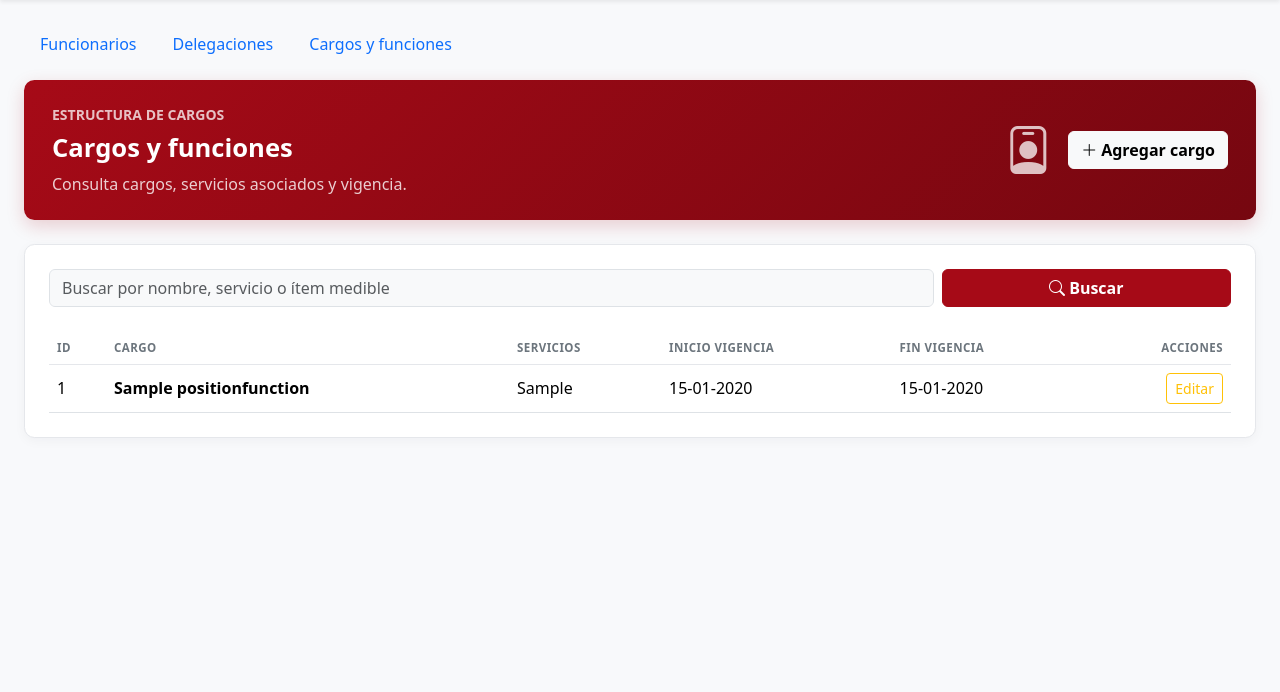
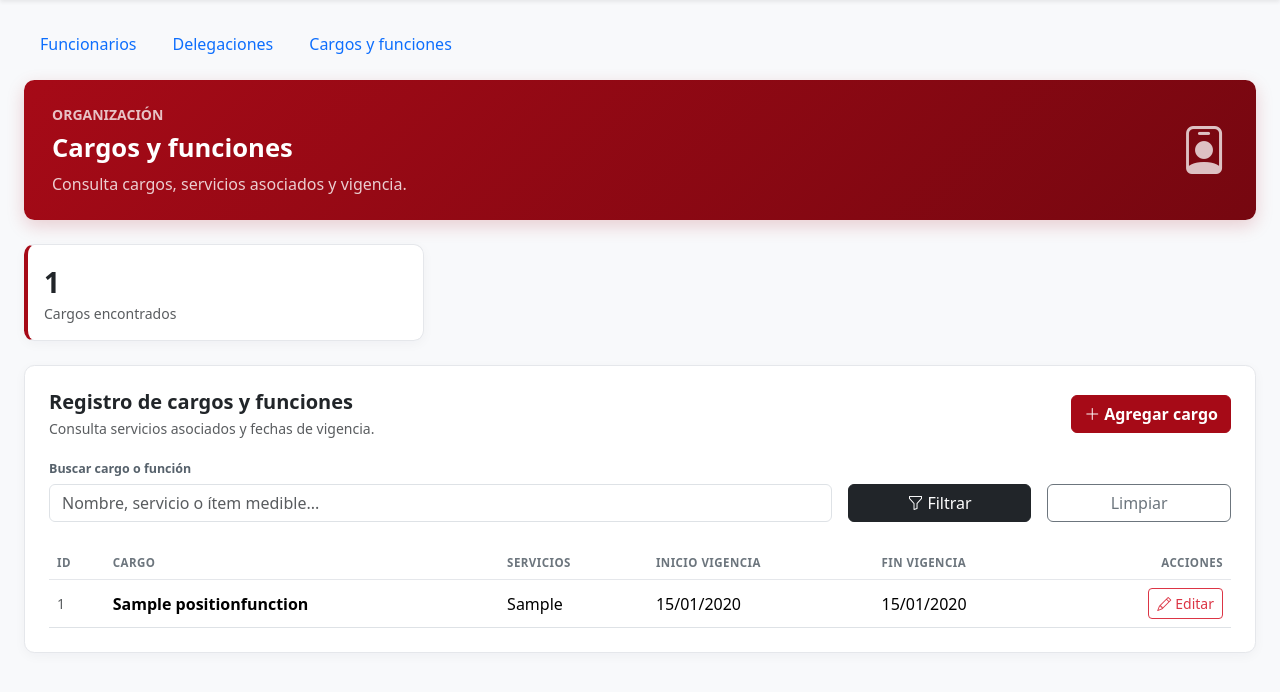
Before and after one commit to Franxescoo/Proyecto_Muni, a Django app: page /organization/positions/ in a window 1280 px wide. Shown: the part 74-766 px from the top of the page. Run offline with Django 5.2, Linux system fonts and the light colour scheme; a user stored in the database is signed in; tables that the repository leaves empty hold one stand-in row (values such as "Sample post").

Commit message:
Rediseña listado de cargos y funciones al estilo Monitoring

```diff
--- a/templates/organization/position_list.html
+++ b/templates/organization/position_list.html
@@ -3,18 +3,47 @@
 {% block titulo %}Cargos y funciones · Organización{% endblock %}
 
 {% block contenido %}
-<div class="organization-shell">
+<div class="organization-shell pb-4">
     <section class="organization-hero mb-4 d-flex flex-wrap align-items-center justify-content-between gap-3">
-    <div><div class="small text-uppercase fw-semibold opacity-75 mb-2">Estructura de cargos</div><h1 class="mb-2 fw-bold">Cargos y funciones</h1><p class="mb-0">Consulta cargos, servicios asociados y vigencia.</p></div>
-    <div class="d-flex align-items-center gap-3"><i class="bi bi-person-badge display-5 opacity-75" aria-hidden="true"></i>
-    {% if perms.organization.add_positionfunction %}<a class="btn btn-light fw-semibold" href="{% url 'organization:position_create' %}"><i class="bi bi-plus-lg me-1"></i>Agregar cargo</a>{% endif %}
+        <div>
+            <div class="small text-uppercase fw-semibold opacity-75 mb-2">Organización</div>
+            <h1 class="mb-2 fw-bold">Cargos y funciones</h1>
+            <p class="mb-0">Consulta cargos, servicios asociados y vigencia.</p>
         </div>
+        <i class="bi bi-person-badge display-5 opacity-75" aria-hidden="true"></i>
     </section>
 
+    <div class="row g-3 mb-4">
+        <div class="col-12 col-md-4">
+            <div class="section-card metric h-100 p-3" style="border-left:4px solid #a60a17;">
+                <div class="value fs-3 fw-bold">{{ positions|length }}</div>
+                <div class="label text-muted small">Cargos encontrados</div>
+            </div>
+        </div>
+    </div>
+
     <section class="section-card p-3 p-lg-4">
-    <form method="get" class="row g-2 mb-4">
-        <div class="col-md-9"><label class="visually-hidden" for="position-search">Buscar cargo</label><input id="position-search" class="form-control bg-light" name="q" value="{{ query }}" placeholder="Buscar por nombre, servicio o ítem medible"></div>
-        <div class="col-md-3"><button class="btn btn-organization w-100 fw-semibold" type="submit"><i class="bi bi-search"></i> Buscar</button></div>
+        <div class="d-flex flex-wrap justify-content-between align-items-center gap-2 mb-3">
+            <div>
+                <h2 class="h5 mb-1 fw-bold">Registro de cargos y funciones</h2>
+                <p class="text-muted small mb-0">Consulta servicios asociados y fechas de vigencia.</p>
+            </div>
+            {% if perms.organization.add_positionfunction %}
+            <a class="btn btn-organization fw-semibold" href="{% url 'organization:position_create' %}"><i class="bi bi-plus-lg me-1"></i>Agregar cargo</a>
+            {% endif %}
+        </div>
+
+        <form method="get" class="row g-3 align-items-end mb-4">
+            <div class="col-12 col-md-8">
+                <label class="organization-filter-label" for="position-search">Buscar cargo o función</label>
+                <input id="position-search" class="form-control" type="search" name="q" value="{{ query }}" placeholder="Nombre, servicio o ítem medible...">
+            </div>
+            <div class="col-12 col-md-2">
+                <button class="btn btn-dark w-100" type="submit"><i class="bi bi-funnel me-1"></i>Filtrar</button>
+            </div>
+            <div class="col-12 col-md-2">
+                <a class="btn btn-outline-secondary w-100" href="{% url 'organization:position_list' %}">Limpiar</a>
+            </div>
         </form>
 
         <div class="table-responsive">
@@ -23,11 +52,19 @@
                 <tbody>
                     {% for position in positions %}
                     <tr>
-                    <td>{{ position.position_id }}</td><td class="fw-semibold">{{ position.position_name }}</td><td>{{ position.services|truncatechars:70 }}</td><td>{{ position.validity_start|date:"d-m-Y" }}</td><td>{{ position.validity_end|date:"d-m-Y" }}</td>
-                    <td class="text-end">{% if perms.organization.change_positionfunction %}<a class="btn btn-sm btn-outline-warning" href="{% url 'organization:position_edit' position.pk %}">Editar</a>{% else %}<span class="text-muted small">Sin acciones disponibles</span>{% endif %}</td>
+                        <td class="text-muted small">{{ position.position_id }}</td>
+                        <td class="fw-semibold">{{ position.position_name }}</td>
+                        <td>{{ position.services|truncatechars:70 }}</td>
+                        <td class="text-nowrap">{{ position.validity_start|date:"d/m/Y"|default:"—" }}</td>
+                        <td class="text-nowrap">{{ position.validity_end|date:"d/m/Y"|default:"—" }}</td>
+                        <td class="text-end">
+                            {% if perms.organization.change_positionfunction %}
+                            <a class="btn btn-sm btn-outline-danger" href="{% url 'organization:position_edit' position.pk %}"><i class="bi bi-pencil me-1"></i>Editar</a>
+                            {% else %}<span class="text-muted small">Sin acciones disponibles</span>{% endif %}
+                        </td>
                     </tr>
                     {% empty %}
-                <tr><td colspan="6" class="organization-empty"><i class="bi bi-person-badge fs-3 d-block mb-2"></i>No hay cargos y funciones para mostrar.</td></tr>
+                    <tr><td colspan="6" class="text-center py-5"><i class="bi bi-person-badge fs-2 text-muted d-block mb-2"></i><span class="text-muted">No hay cargos y funciones para mostrar.</span></td></tr>
                     {% endfor %}
                 </tbody>
             </table>
```
Lines whose indentation alone changed are shown as unchanged.
